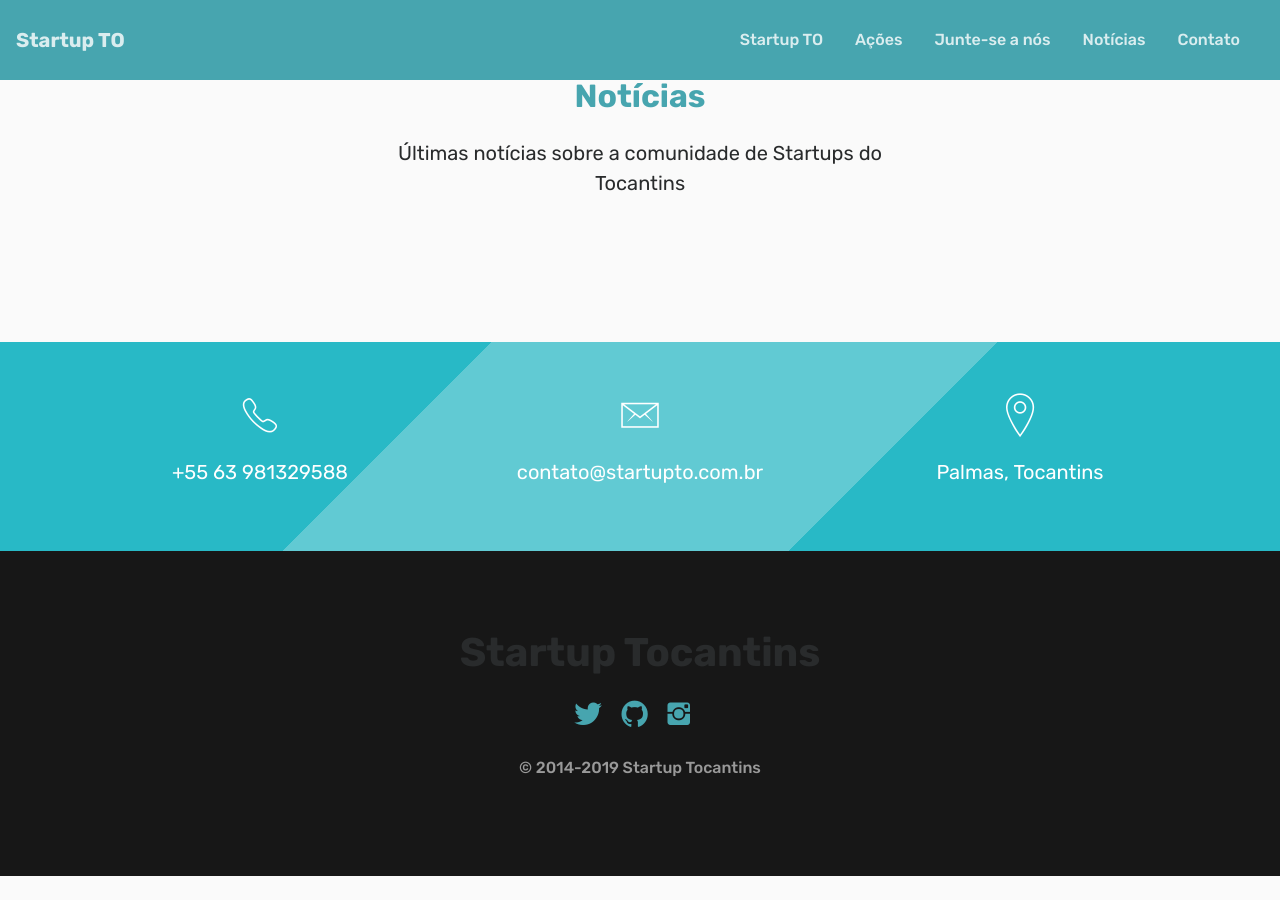
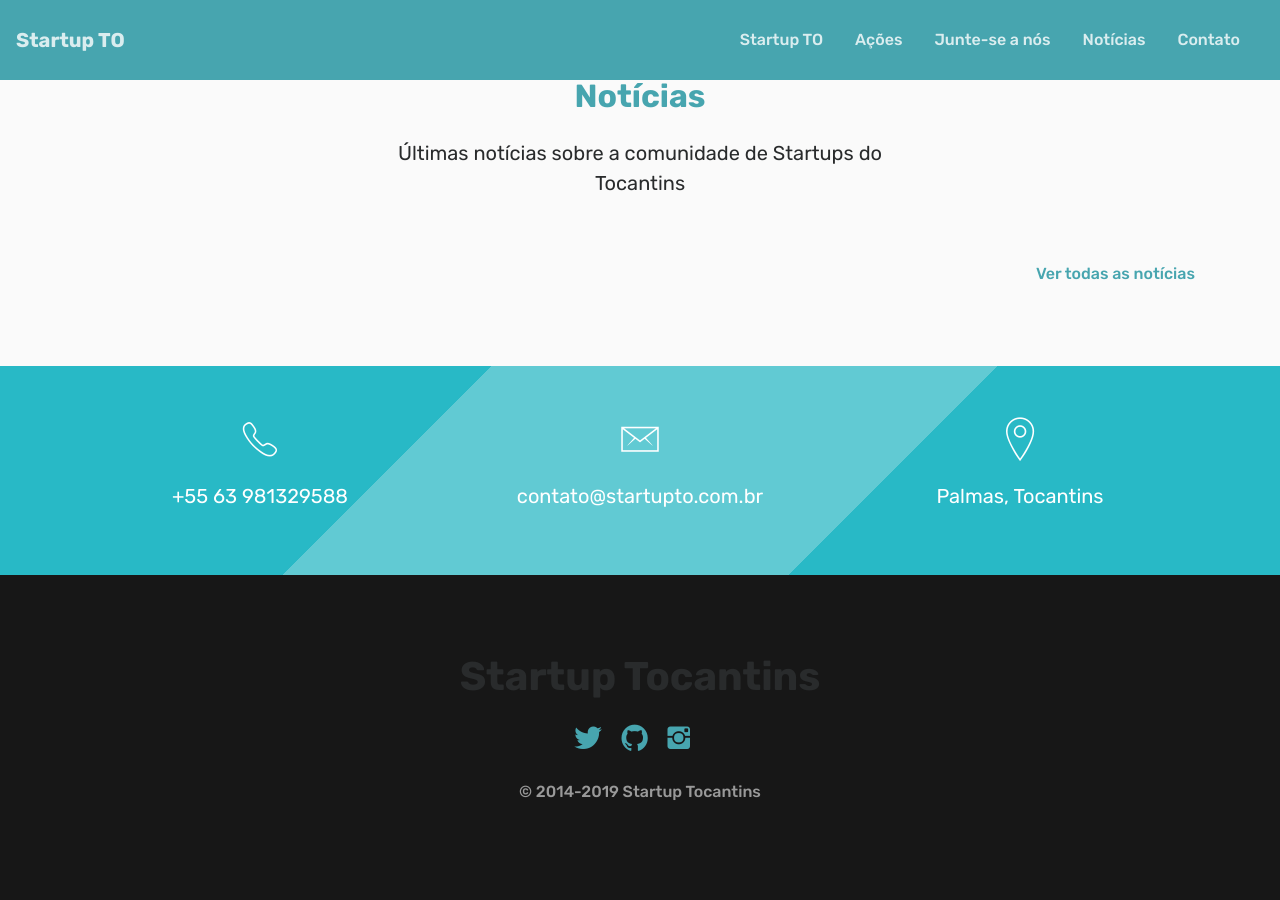
Before and after one commit to startup-tocantins/startup-tocantins.github.io, a Jekyll site: the page built from index.md, in a window 1280 px wide and 900 px high, scrolled down 3374 px. Built offline with Jekyll 4.4.1, drawn with Linux system fonts in a browser that asks for light colours; nearby versions of some CDN libraries; before the commit the page ends 4250 px from its top, so only the background shows below that.

Commit message:
add link to read all news

```diff
--- a/_includes/news.html
+++ b/_includes/news.html
@@ -10,12 +10,9 @@
                     </div>
                 </div>
                 <div class="row d-md-flex mt-5" id="content-news">
-
-
-
                     <div class="col-sm-4 mt-2 wow fadeIn" id="tmp-item" style="display: none">
                         <div class="card">
-                            <img class="card-img-top" src="" alt="Image">
+                            <img class="card-img-top" src="" alt="Image"/>
                             <div class="card-block">
                                 <h5 class="card-title">
                                     <a href="https://medium.com/startup-tocantins/lista-de-comunidades-brasileiras-de-startups-a6c49d20dff5" class="card-title-link">
@@ -34,12 +31,12 @@
                             </div>
                         </div>
                     </div>
+                </div>
+            <div class="read-all text-right">
+                <a href="https://medium.com/startuptocantins" target="_blank">Ver todas as notícias</a>
+            </div>
+            </div>
 
-
-
-
-                </div>
-            </div>
         </section>
 
 
```
